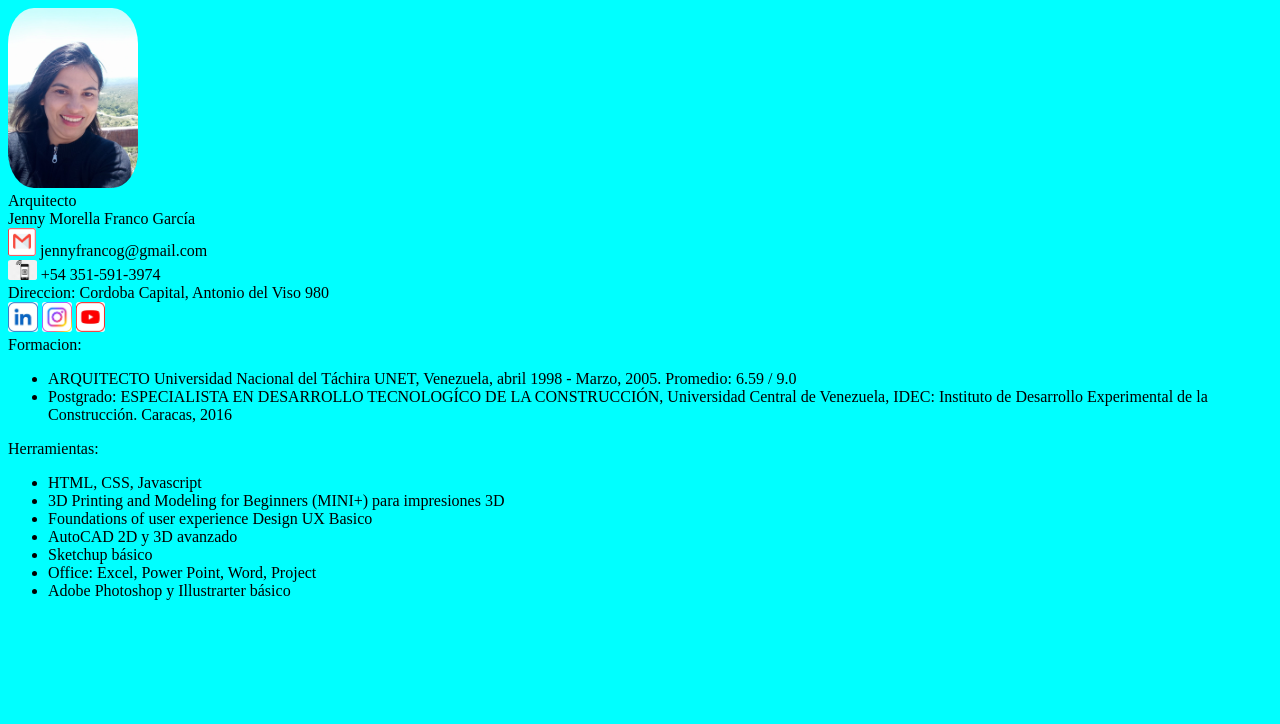
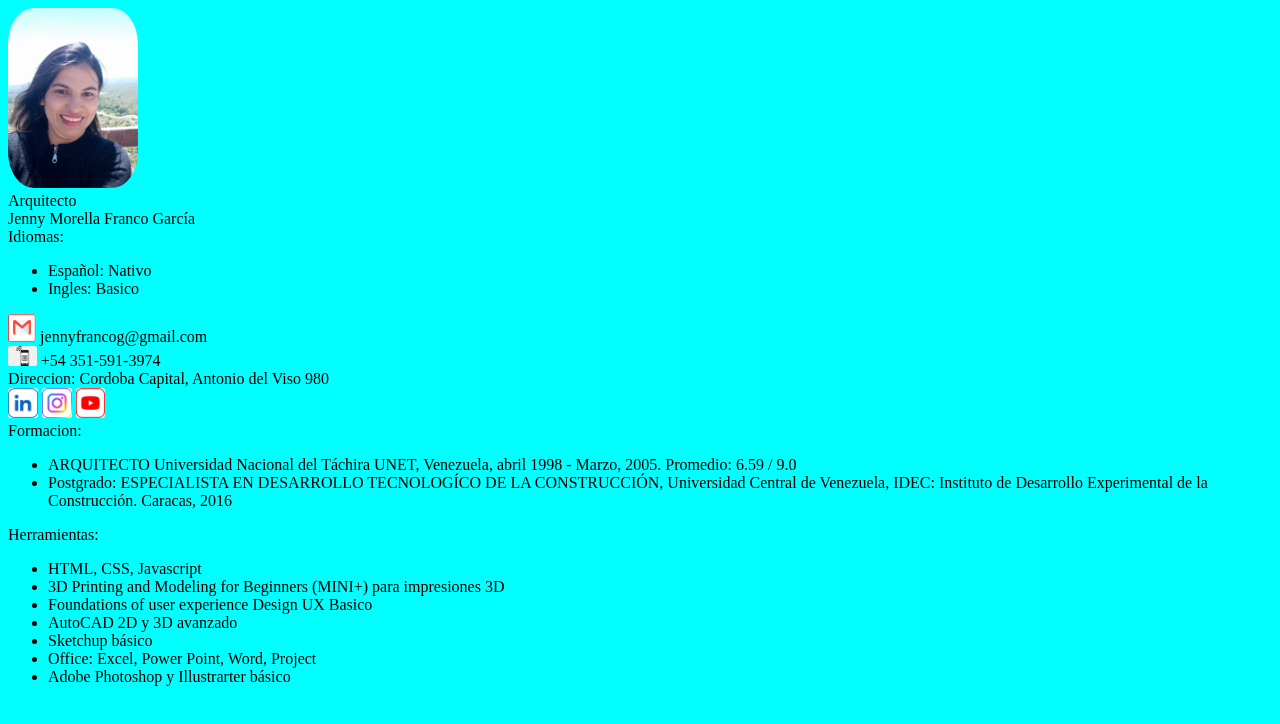
Before and after one commit to jennyfranco3000/cv, a plain HTML site: page cv.html in a window 1280 px wide. Drawn offline with Linux system fonts and the light colour scheme.

Commit message:
agreganddo comentarios para luego trabajar estilos

```diff
--- a/cv.html
+++ b/cv.html
@@ -23,7 +23,7 @@
             herramienta: ['HTML, CSS, Javascript', '3D Printing and Modeling for Beginners (MINI+) para impresiones 3D', 'Foundations of user experience Design UX Basico', 'AutoCAD 2D y 3D avanzado', 'Sketchup básico', 'Office: Excel, Power Point, Word, Project', 'Adobe Photoshop y Illustrarter básico'],
             habilidades: ['Buenas habilidades de organización y gestión del tiempo. Trabajo en equipo', 'Responsable, comprometida y creativa', 'Buenas habilidades de comunicación'],
             referencia: ['Alonso Cuevas, +54 351-593-3123', 'Alirio Diaz, +54 351-613-2710', 'Emiliano Foglino, +54 351-206-1124'],
-            idioma: ['Español: nativo', 'Ingles: Basico'],
+            idioma: ['Español: Nativo', 'Ingles: Basico'],
             linkeidn: 'https://www.linkedin.com/in/jenny-franco/',
             instagram:'https://www.instagram.com/crear_wood/',
             youtube:'https://www.youtube.com/@jennyfrancog',
@@ -35,23 +35,34 @@
 <div class="containerMain">
     <!-- aca a la izquierda  -->
     <div class="containerL">
-     <div class="item item1">
+    <!-- FOTO -->
+        <div class="item item1">
          <img class='imagen' src="imagen2.jpg" alt='Jenny Franco'/>
      </div>
+     <!-- Profesion -->
      <div class="item item1"><script>document.write(obj.profesion)</script></div>
+     <!-- Nomrbe -->
      <div class="item item2"><script>document.write(obj.name)</script></div>
-
+     <!-- Idiomas -->
+     <div class="language">Idiomas: <ul><li><script>document.write(obj.idioma[0])</script></li>
+                                        <li><script>document.write(obj.idioma[1])</script></li>
+                                    </ul></div>
 
      <div class="item item3"> </div>
+     <!-- Email -->
      <div> <img class='imagenEmail' src="email.png" alt='Jenny Franco'/> <script>document.write(obj.email)</script></div>
+
+     <!-- Celular -->
      <div class="item item3"><img class='imagenId' src="images.png" alt='Jenny Franco'/>
                             <script>document.write(obj.cel)</script>
      </div>
 
+     <!-- Direccion -->
      <div class="item4">
          Direccion: <script>document.write(obj.direccion)</script>
      </div>
 
+     <!-- Redes Sociales con enlaces -->
      <div class="item item3">
       <a onclick=enlace()><img class='imagenIn' src="in.jpg" alt='Linkeidn'/></a>
       <script>
@@ -73,10 +84,11 @@
              }
           </script>
        </div>
+    </div>
 
-    </div>
     <!-- aca a la derecha -->
    <div class="containerR">
+
     <div class="card1"> Formacion:
     <ul>
         <li><script>document.write(obj.formacion1)</script></li>
```
